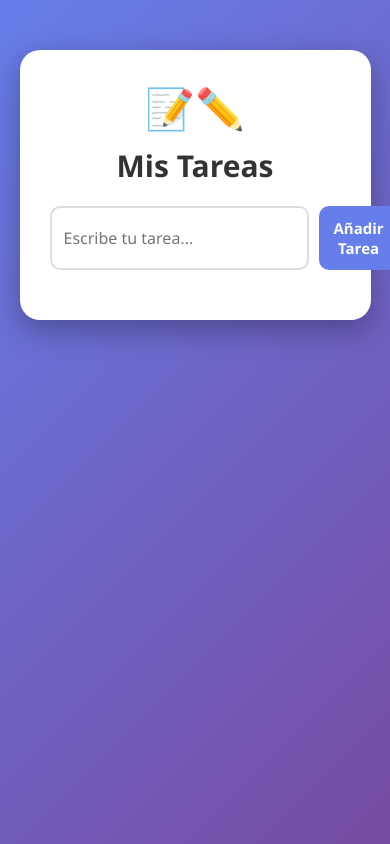
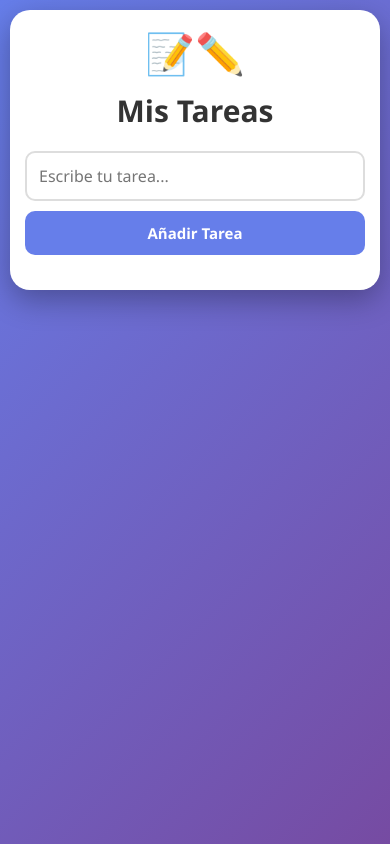
Before and after one commit to hoyosleider37-ctrl/-mi-proyecto, a plain HTML site: page mis tareas/index.html in a window 390 px wide. Drawn offline with Linux system fonts and the light colour scheme.

Commit message:
mis tareas responsive para celular

```diff
--- a/mis tareas/index.html
+++ b/mis tareas/index.html
@@ -2,6 +2,7 @@
 <html lang="es">
 <head>
   <meta charset="UTF-8">
+  <meta name="viewport" content="width=device-width, initial-scale=1.0">
   <title>Mis Tareas</title>
   <link rel="stylesheet" href="styles.css">
 </head>
--- a/mis tareas/styles.css
+++ b/mis tareas/styles.css
@@ -103,3 +103,31 @@ h1 {
 #listaTareas li button:nth-child(3) {
   background: #ff5e5e;
 }
+
+* {
+  box-sizing: border-box;
+}
+
+@media (max-width: 600px) {
+  body {
+    padding: 10px;
+  }
+  .container {
+    width: 100% !important;
+    margin: 0 !important;
+    padding: 15px !important;
+  }
+  .formulario {
+    display: flex;
+    flex-direction: column;
+    gap: 10px;
+  }
+  #tareaInput {
+    width: 100% !important;
+    font-size: 16px;
+  }
+  #agregarBtn {
+    width: 100% !important;
+    padding: 12px !important;
+  }
+}
```
